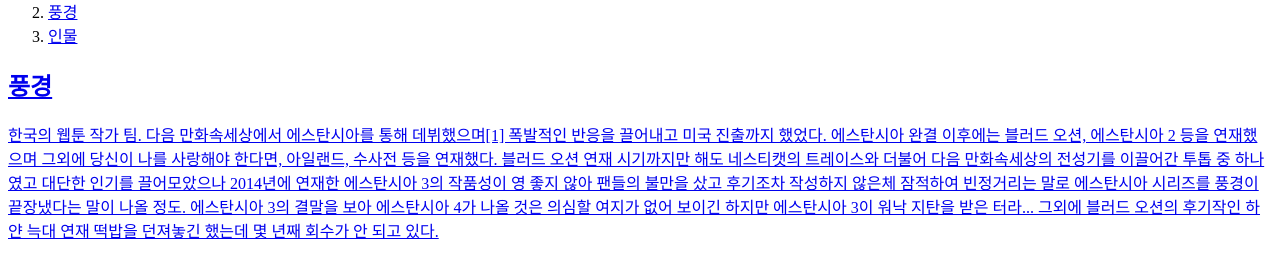
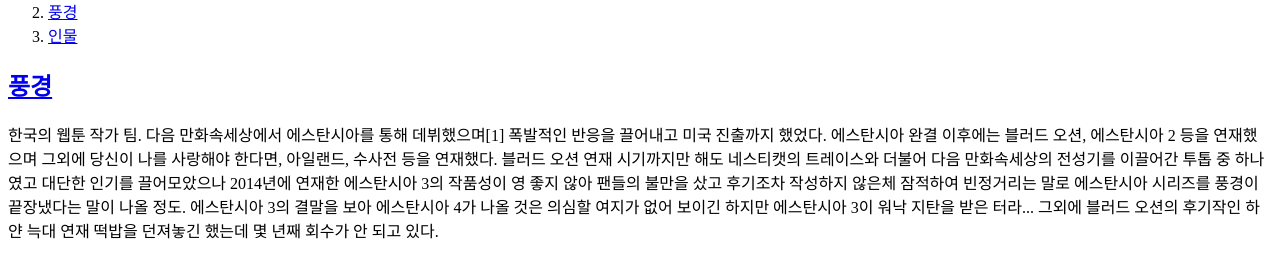
Before and after one commit to yourtalent/web1, a plain HTML site: page 2.html in a window 1280 px wide. Shown: the part 114-392 px from the top of the page. Drawn offline with Linux system fonts and the light colour scheme.

Commit message:
Update 2.html

```diff
--- a/2.html
+++ b/2.html
@@ -12,7 +12,7 @@
     <Li> <a href="2.html">풍경</a></Li>
     <Li> <a href="3.html">인물</a></Li>
   </ol>
-  <h2><a href="https://unsplash.com/" target="_parent">풍경</h2>
+    <h2><a href="https://unsplash.com/" target="_parent">풍경</a></h2>
   한국의 웹툰 작가 팀. 다음 만화속세상에서 에스탄시아를 통해 데뷔했으며[1] 폭발적인 반응을 끌어내고
   미국 진출까지 했었다. 에스탄시아 완결 이후에는 블러드 오션, 에스탄시아 2 등을 연재했으며
   그외에 당신이 나를 사랑해야 한다면, 아일랜드, 수사전 등을 연재했다.
```
